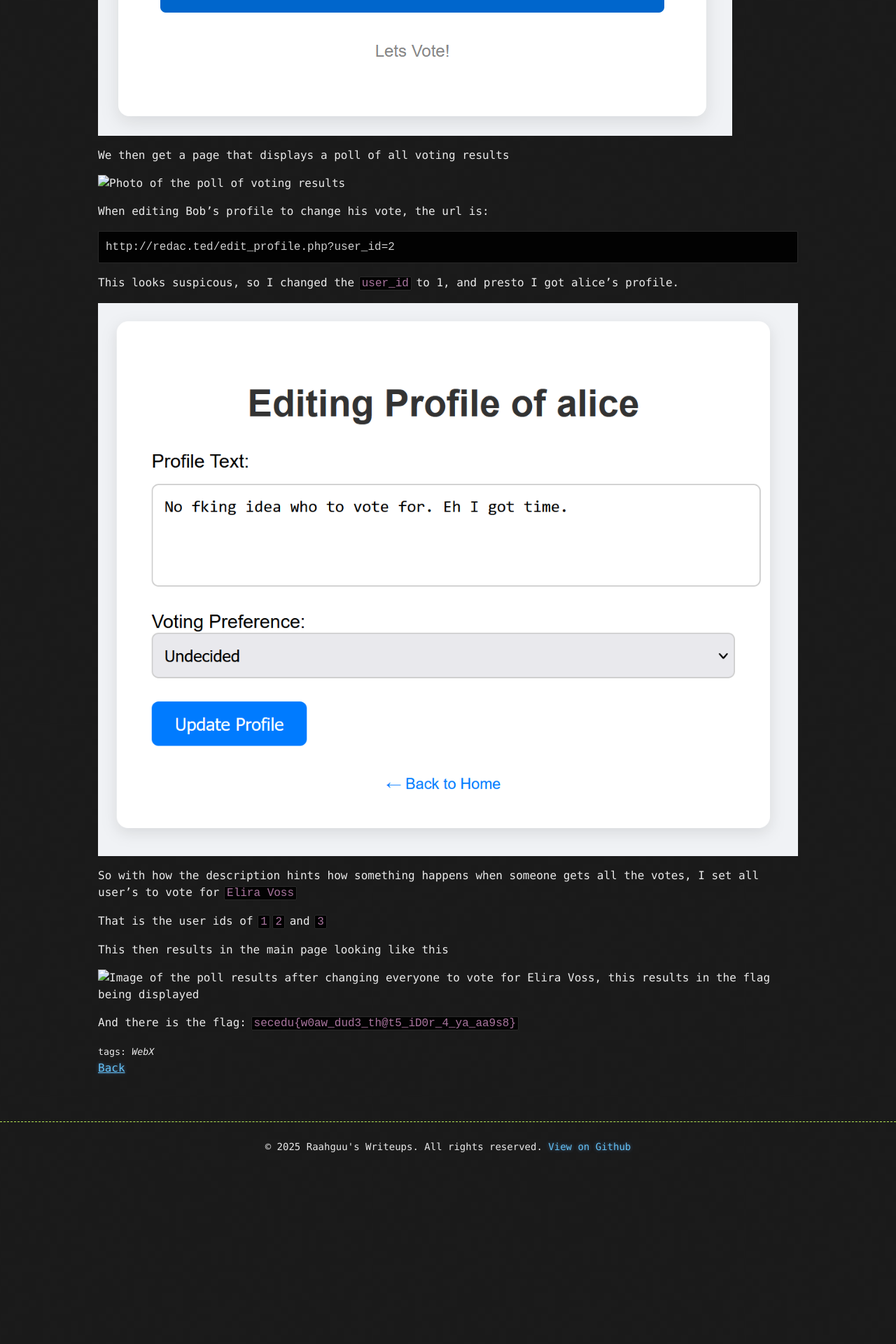
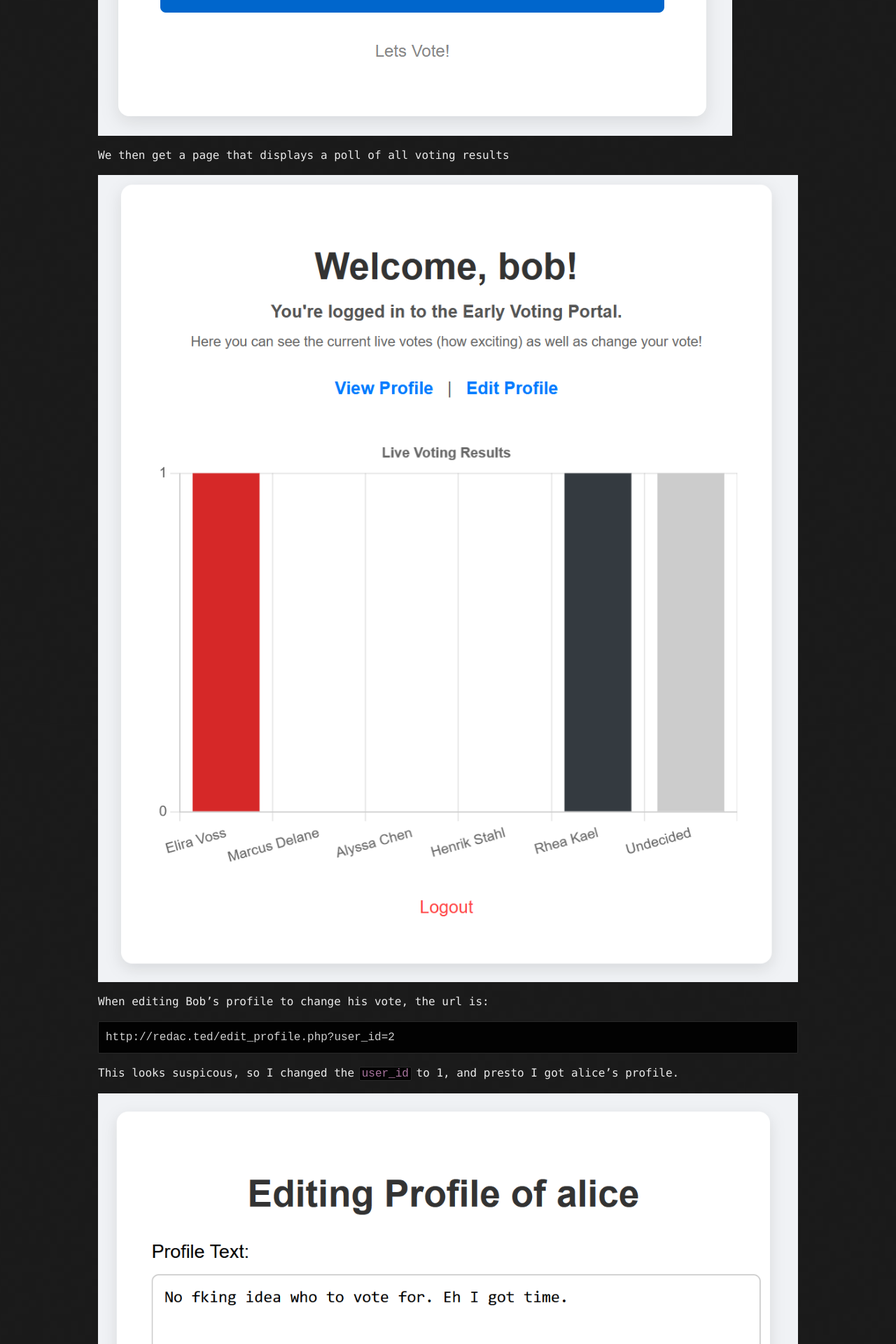
Before and after one commit to Raahguu/writeups.raahguu.dev, a Jekyll site: the page built from _writeups/2025/Australian-Cyber-Security-Games/Week-3/Early-Voting-App-v1.md, in a window 1280 px wide. Shown: the part 1626-3546 px from the top of the page at 70% size. Built offline with Jekyll 4.4.1, drawn with Linux system fonts in a browser that asks for light colours; before the commit the page ends 3300 px from its top, so only the background shows below that.

Commit message:
Fixed Early Voter System V1's image links

```diff
--- a/_writeups/2025/Australian-Cyber-Security-Games/Week-3/Early-Voting-App-v1.md
+++ b/_writeups/2025/Australian-Cyber-Security-Games/Week-3/Early-Voting-App-v1.md
@@ -24,7 +24,7 @@ The website starts off with a login page that gives us default credentials on it
 
 We then get a page that displays a poll of all voting results
 
-![Photo of the poll of voting results](/assets/images/writeups_images/Early-Voting-Systems-v1/2.png)
+![Photo of the poll of voting results](/assets/images/writeups_images/Early-Voting-System-v1/2.png)
 
 When editing Bob's profile to change his vote, the url is:
 
@@ -42,6 +42,6 @@ That is the user ids of `1` `2` and `3`
 
 This then results in the main page looking like this
 
-![Image of the poll results after changing everyone to vote for Elira Voss, this results in the flag being displayed](/assets/images/writeups_images/Early-Voting-System/4.png)
+![Image of the poll results after changing everyone to vote for Elira Voss, this results in the flag being displayed](/assets/images/writeups_images/Early-Voting-System-v1/4.png)
 
 And there is the flag: `secedu{w0aw_dud3_th@t5_iD0r_4_ya_aa9s8}`
```
